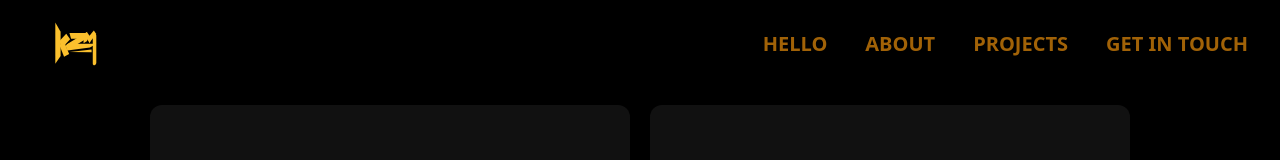
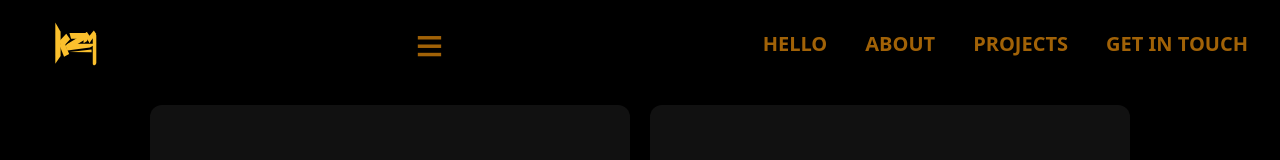
Before and after one commit to kzmfhm/my-portfolio, a React (Create React App) app: page /home in a window 1280 px wide. Shown: the top 160 px of the page. Built offline with nearby package versions, Linux system fonts and the light colour scheme.

Commit message:
formate document

```diff
--- a/src/components/Navbar.jsx
+++ b/src/components/Navbar.jsx
@@ -25,12 +25,8 @@ const Navbar = () => {
           <img src={Logo} alt="my-logo" />
         </NavLink>
       </div>
-      <div
-        className={`md:hidden text-yellow-700 ${
-          showMobileMenu ? "hidden" : "ml-0"
-        }`}
-      >
-        <button className="text-4xl mr-2 menu-icons" onClick={toggleMobileMenu}>
+      <div className={`text-yellow-700 ${showMobileMenu ? "hidden" : "ml-0"}`}>
+        <button className="text-5xl mr-2 menu-icons" onClick={toggleMobileMenu}>
           &#8801;
         </button>
       </div>
--- a/src/components/style.css
+++ b/src/components/style.css
@@ -11,6 +11,7 @@
 }
 
 .nav-item {
+  display: inline-block;
   transition: all 0.3s ease-in-out;
   text-transform: uppercase;
   margin-right: 30px;
```
